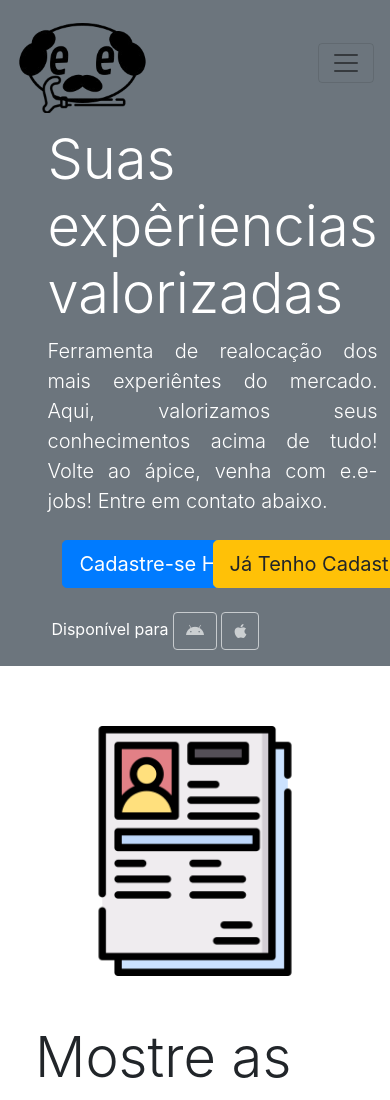
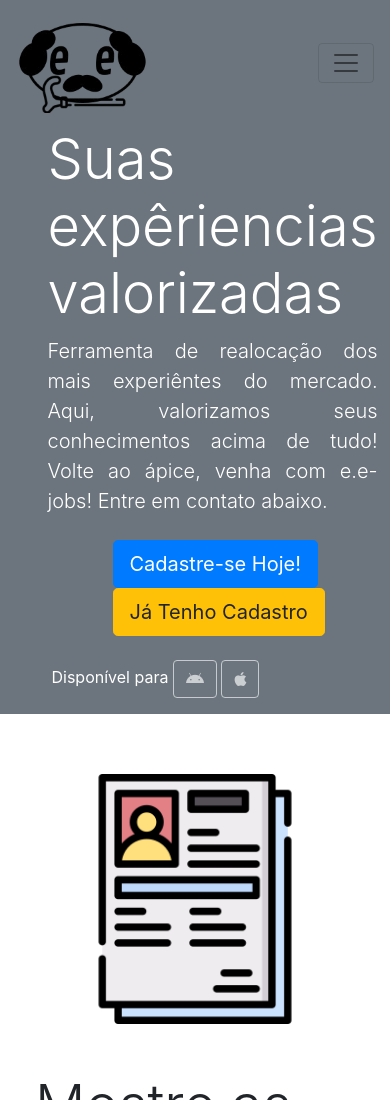
Before and after one commit to ProjetoPROZ-Grupo3/EE-Jobs, a plain HTML site: page index.html in a window 390 px wide. Shown: the top 1100 px of the page. Drawn offline with nearby package versions, Linux system fonts and the light colour scheme.

Commit message:
fix button on index

```diff
--- a/index.html
+++ b/index.html
@@ -99,11 +99,11 @@
                         <!-- FORM / FORMULARIO -->
                         <div class="row container mt-4 mb-4">
                                 <!-- BOTÃO ESTÁ SEM PROPRIEDADE ONCLICK, CRIAR DEPOIS "irTelaCadastro()" (OU TRANSFORMAR EM ANCORA, <a href="contato"> ) -->
-                                <a href="login.html" target="_blank" class="col-6 col-sm-6 col-md-5 offset-md-1">
+                                <a href="login.html" target="_blank" class="col-8 offset-2 col-sm-8 col-md-5 offset-md-1 offset-lg-0 offset-xl-1">
                                     <button class="btn btn-primary btn-lg" onclick="">Cadastre-se Hoje!</button>
                                 </a>
 
-                                <a href="login.html" target="_blank" class="col-6 col-sm-6 col-md-5 offset-md-1">
+                                <a href="login.html" target="_blank" class="col-8 offset-2 col-sm-8 col-md-5 offset-md-1 ">
                                     <button class="btn btn-warning btn-lg" onclick="">Já Tenho Cadastro</button>
                                 </a>
                         </div>
```
